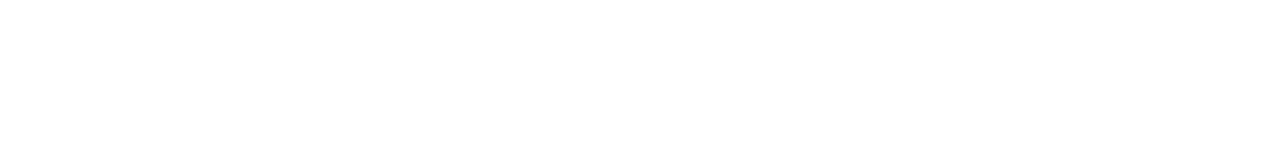
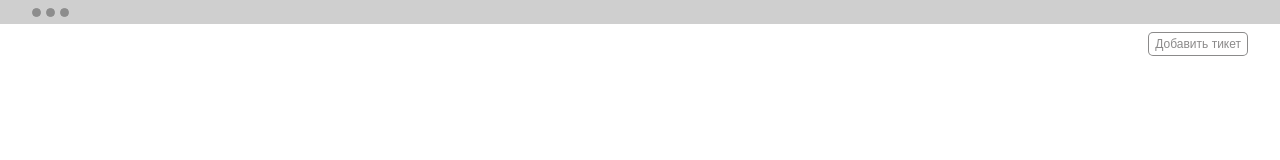
Before and after one commit to Nick-Major/Helpdesk, a website built with webpack: page src/index.html in a window 1280 px wide. Built offline with nearby package versions, Linux system fonts and the light colour scheme.

Commit message:
Control panel markup added

```diff
--- a/src/css/style.css
+++ b/src/css/style.css
@@ -1,16 +1,52 @@
 body {
     font-family: Arial, sans-serif;
-    font-size: 16px;
+    font-size: 12px;
     color: #888787f8;
     margin: 0;
     padding: 0;
 }
 
+.control-panel {
+    width: 100vw;
+    min-width:320px;
+    height: 8vh;
+}
+
+.dots-container {
+    display: flex;
+    justify-content: left;
+    align-items: center;
+    box-sizing: border-box;
+    width: 100vw;
+    height: 3vh;
+    padding: 0 2.5vw;
+    background-color: #CFCFCF;
+}
+
+.dot {
+    width: 7px;
+    height: 7px;
+    border: 1px solid #8D8D8D;
+    border-radius: 50%;
+    background-color: #8D8D8D;
+    margin-right: 5px;
+}
+
+.add-btn-container {
+    display: flex;
+    justify-content: right;
+    box-sizing: border-box;
+    height: 5vh;
+    padding: 1vh 2.5vw;
+}
+
+.ticket-list {
+    width: 95vw;
+    padding: 0 2.5vw 4vh;
+}
+
 #root {
     display: flex;
-    width: 95vw;
-    height: 100vh;
-    margin: 10vh 2.5vw;
     flex-direction: column;
     justify-content: center;
 }
@@ -20,7 +56,7 @@ body {
     flex-direction: column;
     box-sizing: border-box;
     width: 55vw;
-    min-width: 150px;
+    min-width: 176px;
     padding: 10px;
     position: absolute;
     top: 50%;
--- a/src/js/HelpDesk.js
+++ b/src/js/HelpDesk.js
@@ -2,15 +2,57 @@
  *  Основной класс приложения
  * */
 export default class HelpDesk {
-  constructor(container, ticketService) {
+  constructor(container, ticketService, ticketView, ticketForm, deleteTicketForm) {
     if (!(container instanceof HTMLElement)) {
       throw new Error('This is not HTML element!');
     }
     this.container = container;
     this.ticketService = ticketService;
+    this.tickets = [];
+    this.ticketView = ticketView;
+    this.ticketForm = ticketForm;
+    this.deleteTicketForm = deleteTicketForm;
   }
 
   init() {
-    console.info('init');
+    this.addControlPanel();
+    this.loadTickets();
+    this.render();
+    this.addEventListeners();
   }
+
+  addControlPanel() {
+    const controlPanel = document.createElement('div');
+    controlPanel.classList.add('control-panel');
+
+    const dotsContainer = document.createElement('div');
+    dotsContainer.classList.add('dots-container');
+
+    for(let i = 0; i < 3; i++) {
+      const newEl = document.createElement('span');
+      newEl.classList.add('dot');
+      dotsContainer.appendChild(newEl);
+    }
+
+    controlPanel.appendChild(dotsContainer);
+
+    const addBtnContainer = document.createElement('div');
+    addBtnContainer.classList.add('add-btn-container');
+
+    const addTicketBtn = document.createElement('button');
+    addTicketBtn.classList.add('add-ticket-btn', 'btn');
+    addTicketBtn.textContent = 'Добавить тикет';
+
+    addBtnContainer.appendChild(addTicketBtn);
+
+    controlPanel.appendChild(addBtnContainer);
+
+    const ticketList = document.createElement('div');
+    ticketList.classList.add('ticket-list');
+
+    controlPanel.appendChild(ticketList);
+
+    this.container.append(controlPanel);
+  }
+
 }
--- a/src/js/app.js
+++ b/src/js/app.js
@@ -3,6 +3,71 @@ import TicketService from './TicketService';
 import TicketView from './TicketView';
 
 const root = document.getElementById('root');
+
+const controlPanel = document.createElement('div');
+controlPanel.classList.add('control-panel');
+
+const dotsContainer = document.createElement('div');
+dotsContainer.classList.add('dots-container');
+
+for(let i = 0; i < 3; i++) {
+    const newEl = document.createElement('span');
+    newEl.classList.add('dot');
+    dotsContainer.appendChild(newEl);
+}
+
+controlPanel.appendChild(dotsContainer);
+
+const addBtnContainer = document.createElement('div');
+addBtnContainer.classList.add('add-btn-container');
+
+const addTicketBtn = document.createElement('button');
+addTicketBtn.classList.add('add-ticket-btn', 'btn');
+addTicketBtn.textContent = 'Добавить тикет';
+
+addBtnContainer.appendChild(addTicketBtn);
+
+controlPanel.appendChild(addBtnContainer);
+
+const ticketList = document.createElement('div');
+ticketList.classList.add('ticket-list');
+
+controlPanel.appendChild(ticketList);
+
+root.append(controlPanel);
+
+
+// const body = document.querySelector('body');
+
+// const controlPanel = document.createElement('div');
+// controlPanel.classList.add('control-panel');
+
+// const dotsContainer = document.createElement('div');
+// dotsContainer.classList.add('dots-container');
+
+// for(let i = 0; i < 3; i++) {
+//     const newEl = document.createElement('span');
+//     newEl.classList.add('dot');
+//     dotsContainer.appendChild(newEl);
+// }
+
+// controlPanel.appendChild(dotsContainer);
+
+// const addBtnContainer = document.createElement('div');
+// addBtnContainer.classList.add('add-btn-container');
+
+// const addTicketBtn = document.createElement('button');
+// addTicketBtn.classList.add('add-ticket-btn', 'btn');
+// addTicketBtn.textContent = 'Добавить тикет';
+
+// addBtnContainer.appendChild(addTicketBtn);
+
+// controlPanel.appendChild(addBtnContainer);
+
+// body.insertBefore(controlPanel, root);
+
+
+
 // const ticketService = new TicketService();
 
 // const app = new HelpDesk(root, ticketService);
```
Also changed, not shown: src/index.html (+11 -0 lines).
